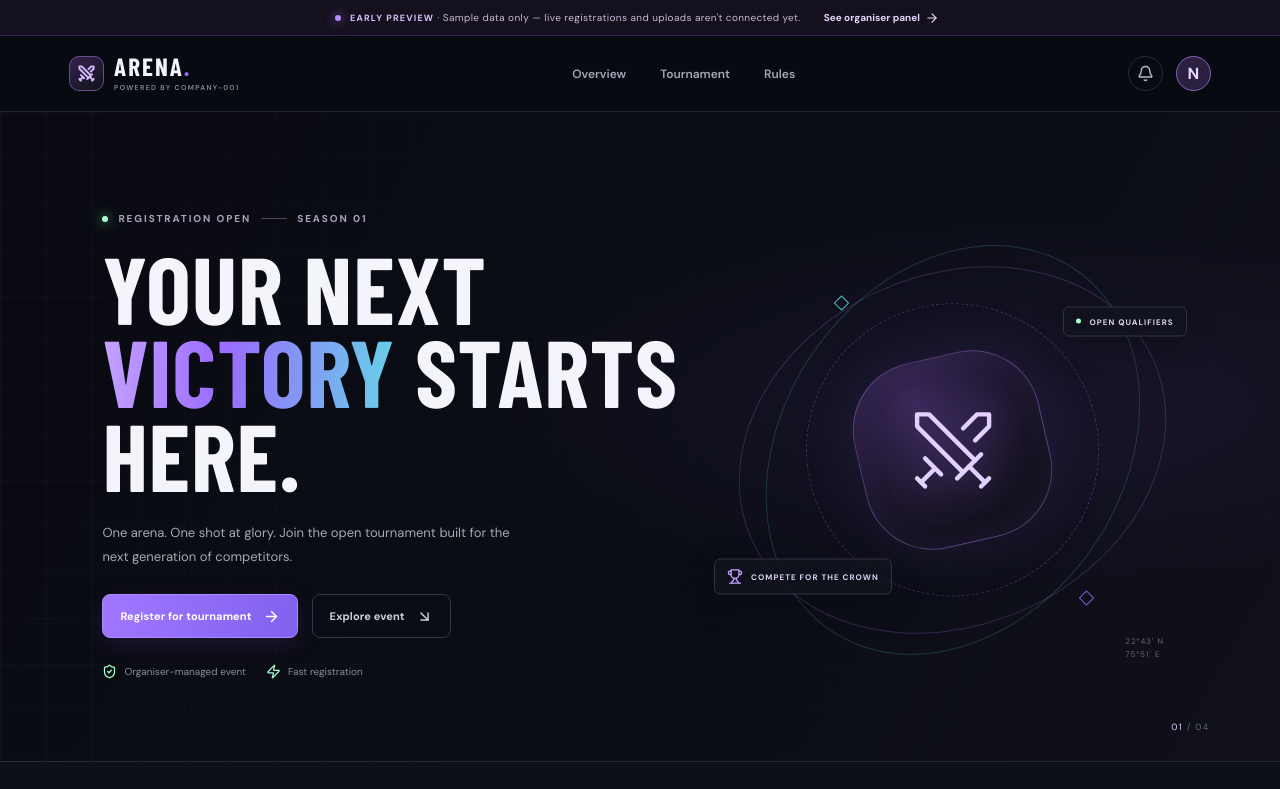
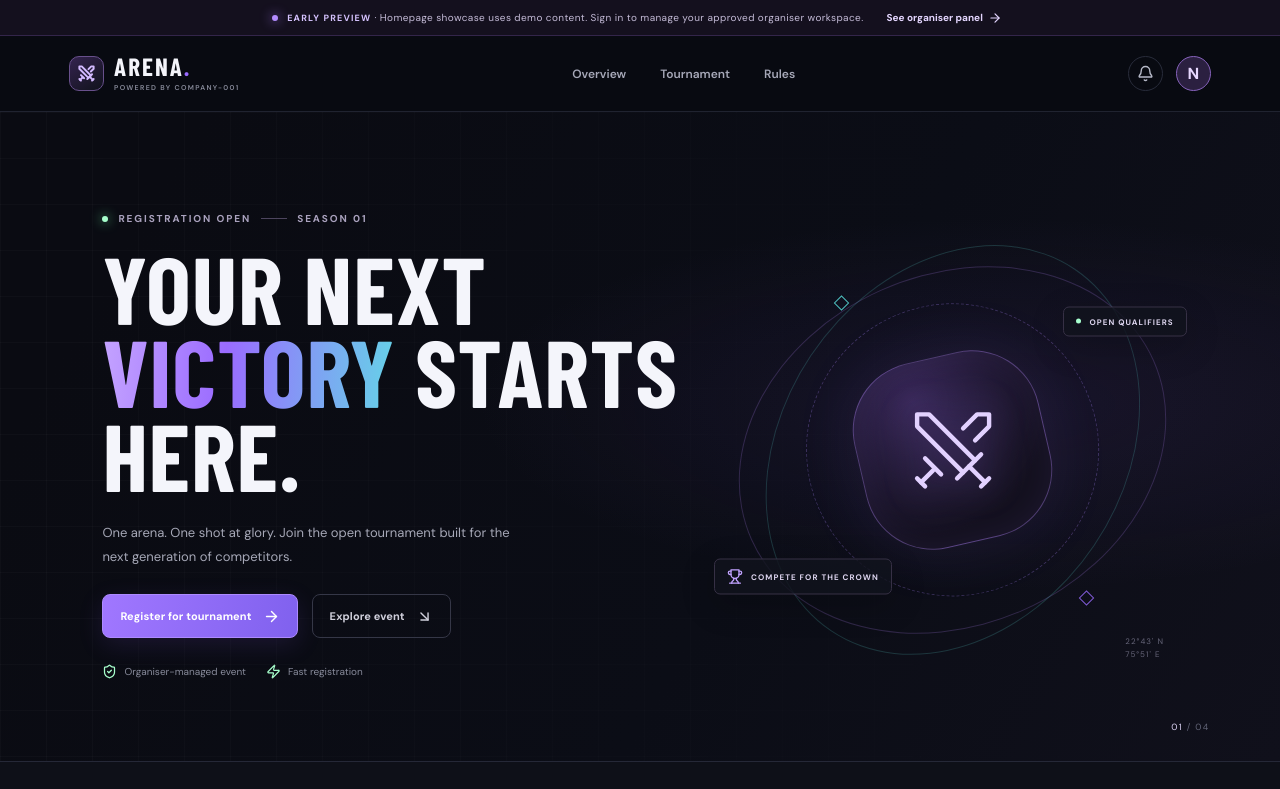
Before and after one commit to bhavishyacodz/Company-001, a React (Vite) app: page / in a window 1280 px wide. Shown: the top 789 px of the page. Built offline with nearby package versions, Linux system fonts and the light colour scheme; a web font is replaced by a local one.

Commit message:
Clarify live event versus demo homepage status banner

```diff
--- a/src/main.jsx
+++ b/src/main.jsx
@@ -132,7 +132,7 @@ function App() {
     <div className={`app accent-${accent}`}>
       <div className="prototype-banner">
         <span className="prototype-dot" />
-        <span><strong>EARLY PREVIEW</strong> · Sample data only — live registrations and uploads aren't connected yet.</span>
+        <span><strong>{isLiveEventRoute ? "LIVE EVENT PAGE" : "EARLY PREVIEW"}</strong> · {isLiveEventRoute ? "Registration submissions use the secured backend. Payment screenshots require organiser verification." : "Homepage showcase uses demo content. Sign in to manage your approved organiser workspace."}</span>
         <button className="banner-link" onClick={() => setView(view === "site" ? "organizer" : "site")}>
           {view === "site" ? "See organiser panel" : "Back to public page"} <ArrowRight size={14} />
         </button>
```
